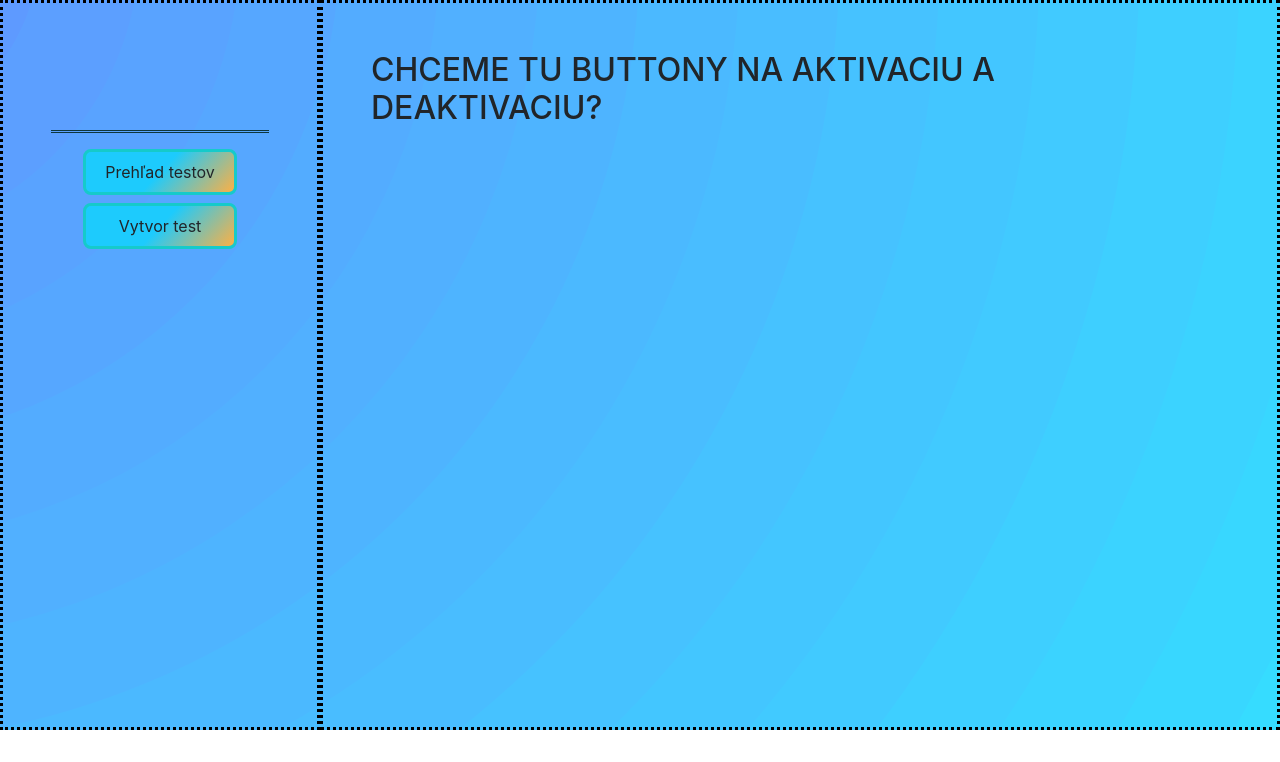
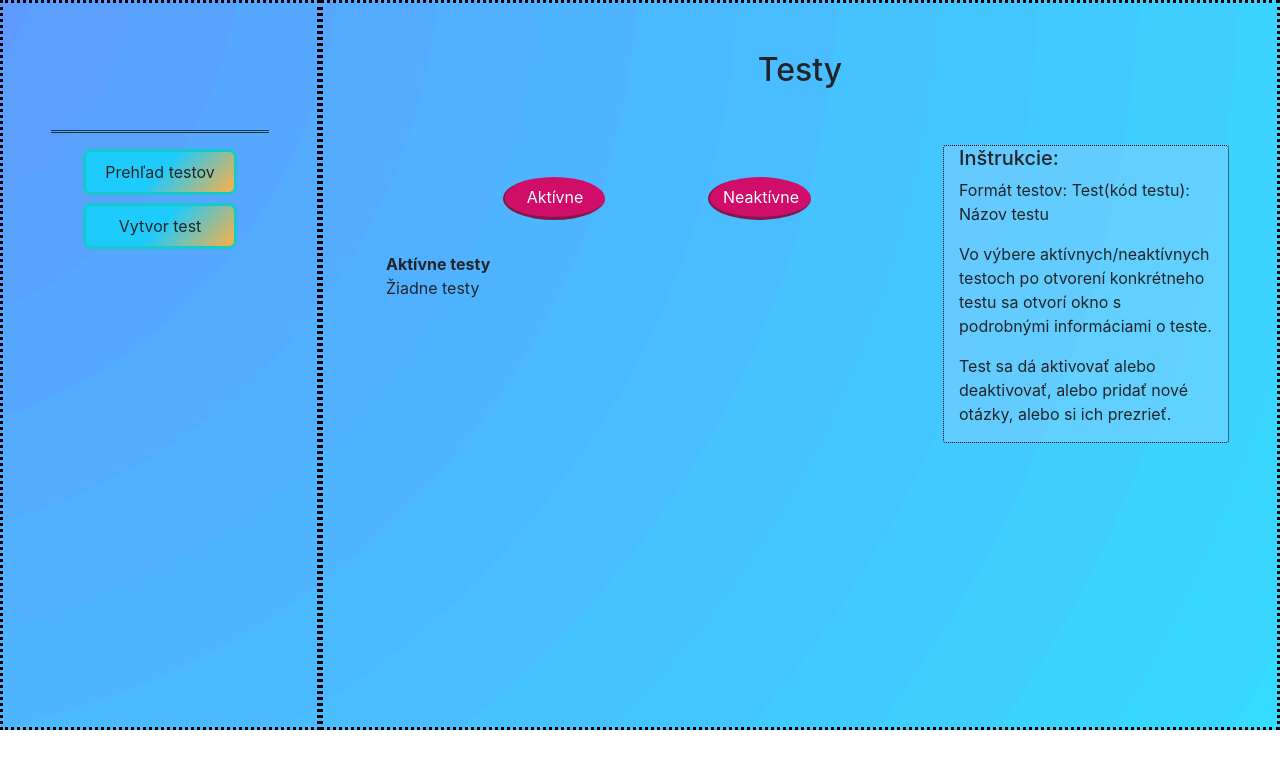
Before and after one commit to davidgellen/WT2-SKUSKA, a PHP site: page /profiles/teacherProfil.php in a window 1280 px wide. Shown: the part 56-818 px from the top of the page. Run offline with PHP 8.4, Linux system fonts and the light colour scheme; data comes from the database, SQL or seed files in the repository; a stand-in replaces the project's code that opens the database connection; some libraries are stand-ins or nearby versions.

Commit message:
css ucitel-prehlad testov

```diff
--- a/profiles/teacherProfil.php
+++ b/profiles/teacherProfil.php
@@ -75,10 +75,11 @@
 
                 <div id="opt1_content" style="display: block;">
 
-                    <h2>CHCEME TU BUTTONY NA AKTIVACIU A DEAKTIVACIU?</h2>
+
 
                     <?php
-
+                    /*
+                        echo '<h2>CHCEME TU BUTTONY NA AKTIVACIU A DEAKTIVACIU?</h2>';
                         $teacherId = (new TeacherService)->getTeacherFromSession()["id"];
                         $allTests = (new TestService)->getTestsByTeacherId($teacherId);
 
@@ -88,28 +89,73 @@
                         foreach ($allTests as $test){
                             echo "<p><a href = 'test/detail.php?test={$test['code']}'>{$test['name']} STATUS: {$test['status']}</a><p>";
                         }
+                    */
+                    ?>
+                    <h2 style="text-align: center;">Testy</h2>
+                    <div class="container">
+                        <div class="row">
+                            <div class="col-sm-8" id="testViewTests">
+                                <!--Toto menu povodne bolo medzi 'container' a 'row'-->
+                                <div class="row view_test_opt_menu">
+                                    <div class="view_test_opt" onclick="viewMenuOption(this)" id="opt1_view1">Aktívne</div>
+                                    <div class="view_test_opt" onclick="viewMenuOption(this)" id="opt1_view2">Neaktívne</div>
+                                </div>
 
-                    ?>
+                                <div id="opt_view_content1" style="display:block;">
+                                    <strong>Aktívne testy</strong><br>
+                                    <?php
+                                    $teacherId = (new TeacherService)->getTeacherFromSession()["id"];
+                                    $allTests = (new TestService)->getTestsByTeacherId($teacherId);
+                                    $tmp = 0;
+                                    foreach ($allTests as $test){
+                                        if(!strcmp($test['status'], "1")){ //0 if equal
+                                            echo "<a href = 'test/detail.php?test={$test['code']}'>Test(".$test['code']."): {$test['name']}</a><br>";
+                                            $tmp=1;
+                                        }
+                                    }
+                                    if(!$tmp) echo "Žiadne testy";
+                                    ?>
 
+                                </div>
+                                <div id="opt_view_content2" style="display:none;">
+                                    <strong>Neaktívne testy</strong><br>
+                                    <?php
+                                    $teacherId = (new TeacherService)->getTeacherFromSession()["id"];
+                                    $allTests = (new TestService)->getTestsByTeacherId($teacherId);
+                                    $tmp = 0;
+                                    echo "<ul>";
+                                    foreach ($allTests as $test){
+                                        if(!strcmp($test['status'], "0")){ //0 if equal
+                                            echo "<li><a href = 'test/detail.php?test={$test['code']}'>Test(".$test['code']."): {$test['name']}</a></li>";
+                                            $tmp=1;
+                                        }
+                                    }
+                                    echo "</ul>";
+                                    if(!$tmp) echo "Žiadne testy";
+                                    ?>
+                                </div>
+                            </div>
+                            <div class="col-sm-4" id="testViewInfo">
+                                <h5>Inštrukcie:</h5>
+                                <p>Formát testov: Test(kód testu): Názov testu</p>
+                                <p>Vo výbere aktívnych/neaktívnych testoch po otvorení konkrétneho testu sa otvorí okno s podrobnými informáciami o teste.</p>
+                                <p>Test sa dá aktivovať alebo deaktivovať, alebo pridať nové otázky, alebo si ich prezrieť.</p>
+                            </div>
+                        </div>
+                    </div>
                 </div>
 
                 <div id="opt2_content" style="display: none;">
                     <h2>Vytvor nový test</h2>
-
                     <div id = "queuedQuestions">
-
                         <form id = "createTestForm" method = "post" action = "../scripts/test/createTest.php">
-
                             <label for="testName">Meno testu:</label><br>
                             <input type="text" id="testName" name="testName"><br>
                             <label for="testDuration">Dlžka testu: </label><br>
                             <input type="number" id="testDuration" name="testDuration"><br>
                             <input type="submit" id ="createTestSubmit" value = "Vytvor Test">
-
                         </form>
-
                     </div>
-
                 </div>
             </div>
         </div>
@@ -121,8 +167,20 @@
         for(let i = 1; i <= options; i++){
             if(option.id !== "opt"+(i)){
                 document.getElementById("opt"+(i)+"_content").style.display = "none";
-            }else{
+            } else{
                 document.getElementById(option.id+"_content").style.display = "block";
+            }
+        }
+    }
+
+    function viewMenuOption(option) {
+        for(let i = 1; i <= 2; i++){
+            if(option.id !== "opt1_view"+(i)){
+                document.getElementById("opt_view_content"+(i)).style.display = "none";
+                document.getElementById("opt1_view"+(i)).style.animation = "none";
+            } else {
+                document.getElementById("opt_view_content"+(i)).style.display = "block";
+                document.getElementById("opt1_view"+(i)).style.animation = "option_test_view 0.5s";
             }
         }
     }
--- a/styles/teacherProfile.css
+++ b/styles/teacherProfile.css
@@ -43,6 +43,59 @@
 
 }
 
+.view_test_opt_menu{
+    padding: 2em 5em;
+}
+
+.view_test_opt {
+    text-align: center;
+    cursor: pointer;
+    border-left: 2px solid #811849;
+    border-bottom: 3px solid #811849;
+    border-radius: 100%;
+    width: 25%;
+    margin: auto;
+    left: 0;
+    right: 0;
+    position: relative;
+    background: #d00d68;
+    color: white;
+    padding: 0.5em;
+}
+
+.view_test_opt:hover{
+    background: #ac165c;
+}
+
+@keyframes option_test_view {
+    0%{left: 0; top: 0;}
+    25%{left: -5px; top: 3px;}
+    100%{left: 0; top: 0;}
+}
+
+#testViewTests{
+
+}
+
+#testViewInfo{
+    border: 1px dotted black;
+    border-radius: 3px;
+    background-color: rgba(163,209,255,0.35);
+}
+
+a:link, a:visited {
+    color: #141da4;
+    text-decoration: none;
+}
+
+a:link:active, a:visited:active, a:hover {
+    color: #ffffff;
+}
+
+h2{
+    padding-bottom: 1.5em;
+}
+
 .debug{ /*TODO: Potom zmazať*/
     border: 3px dotted black;
 }
```
